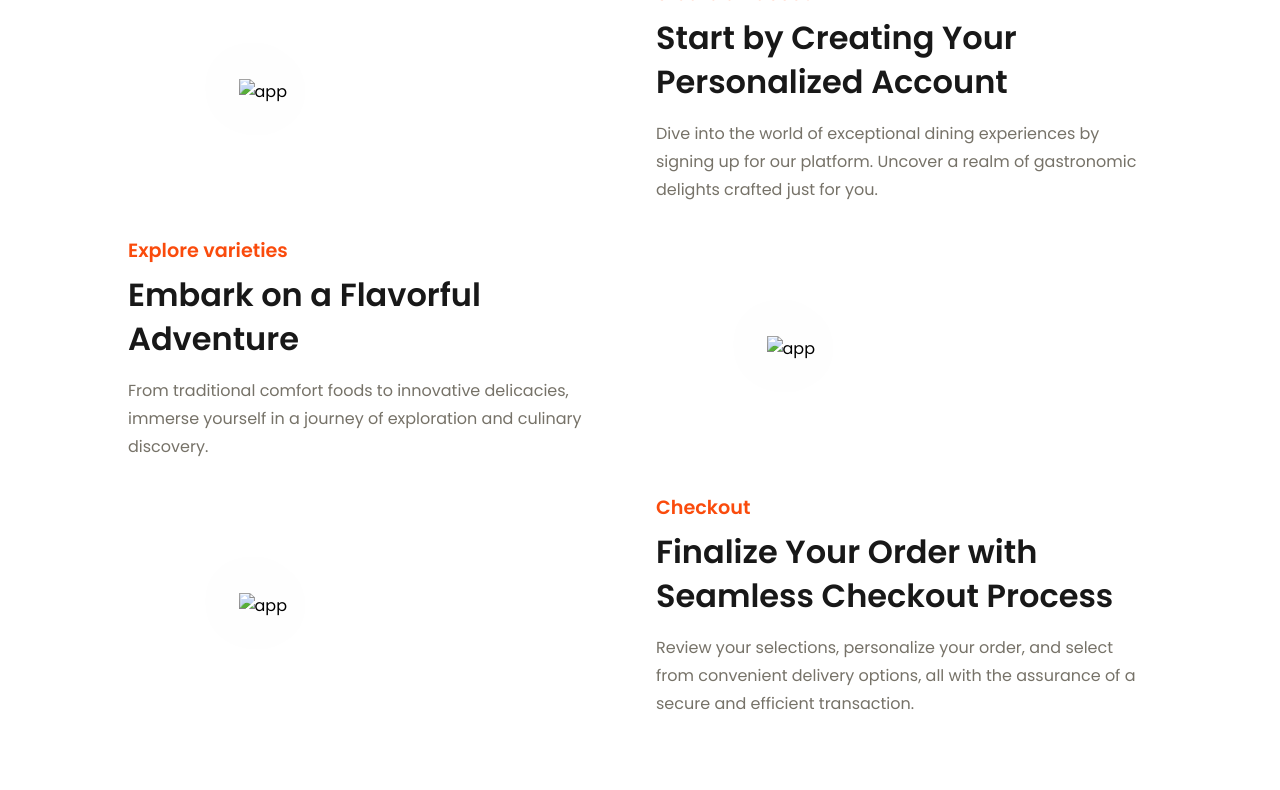
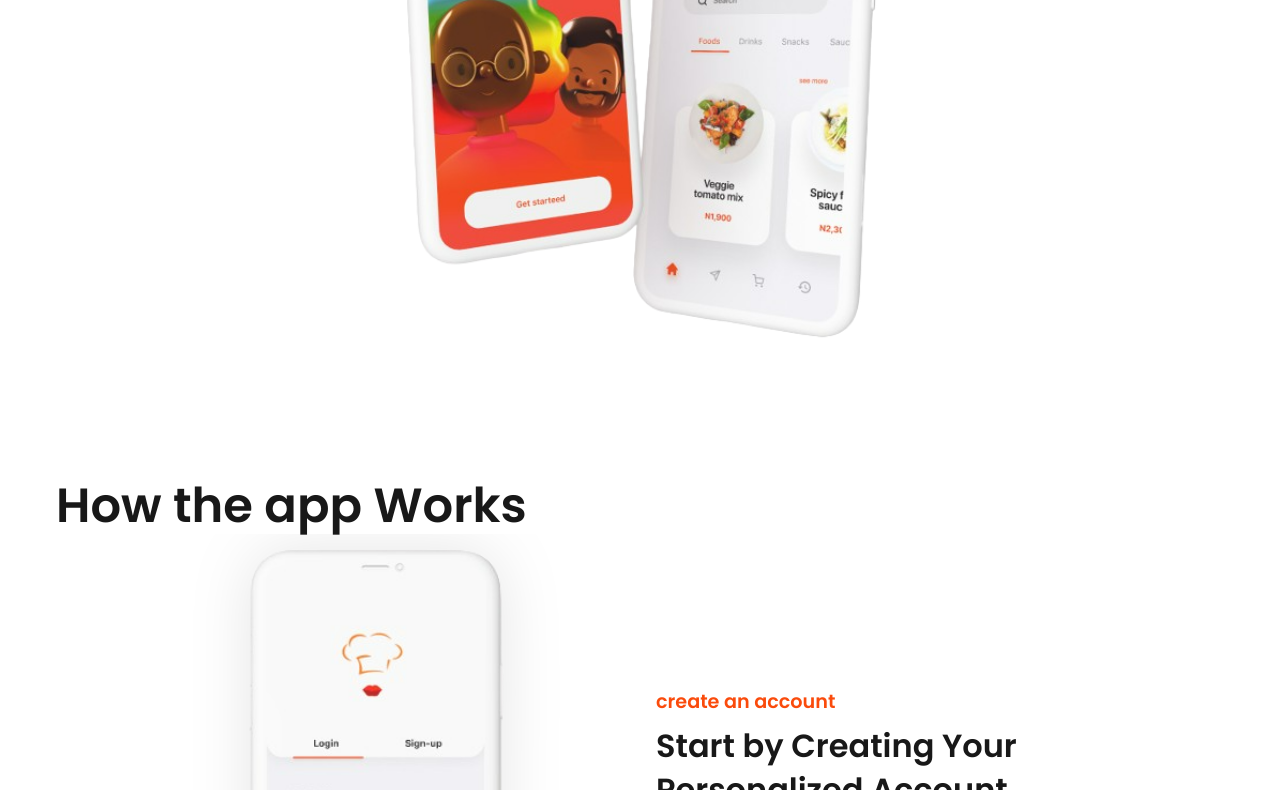
Before and after one commit to Aishikap/FoodApp-LandingPage, a plain HTML site: page index.html in a window 1280 px wide. Shown: the part 722-1512 px from the top of the page. Drawn offline with nearby package versions, Linux system fonts and the light colour scheme; the site is published under a folder, as on GitHub Pages, so addresses that start at the root find nothing; files whose address does not match are found by name.

Commit message:
Update index.html

```diff
--- a/index.html
+++ b/index.html
@@ -38,13 +38,13 @@
     </header>
 
     <div class="header_image">
-        <img src="/header.png" alt="header" />
+        <img src="header.png" alt="header" />
       </div>
     <section class="section_container app_container" id="product">
         <h2 class="section_header">How the app Works</h2>
     <div class="app_grid">
         <div class="app_image">
-            <img src="/app-1.png" alt="app" class="app_image-1">
+            <img src="app-1.png" alt="app" class="app_image-1">
         </div>
     <div class="app_card">
         <h5>create an account</h5>
@@ -56,7 +56,7 @@
         </p>
     </div>
     <div class="app_image">
-        <img src="/app-2.png" alt="app" class="app_image-2" />
+        <img src="app-2.png" alt="app" class="app_image-2" />
       </div>
       <div class="app_card">
         <h5>Explore varieties</h5>
@@ -67,7 +67,7 @@
         </p>
       </div>
       <div class="app_image">
-        <img src="/app-3.png" alt="app" class="app_image-3" />
+        <img src="app-3.png" alt="app" class="app_image-3" />
       </div>
       <div class="app_card">
         <h5>Checkout</h5>
```
